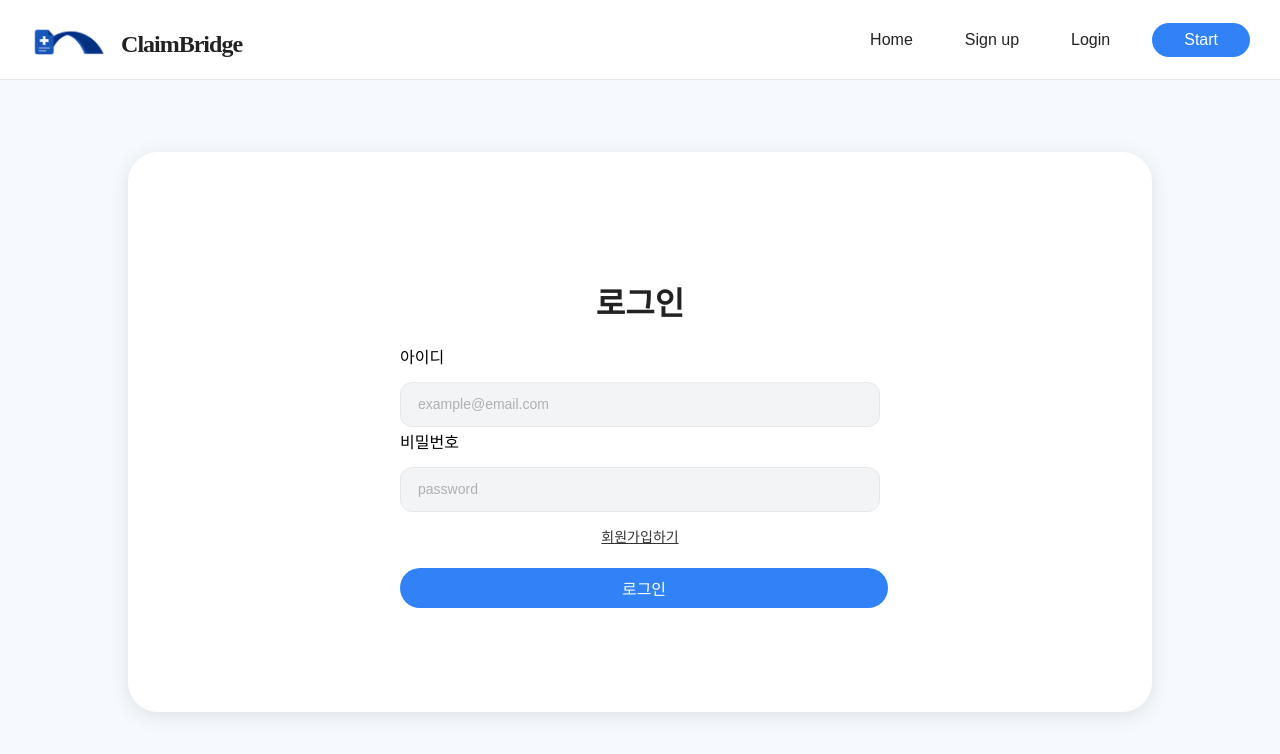
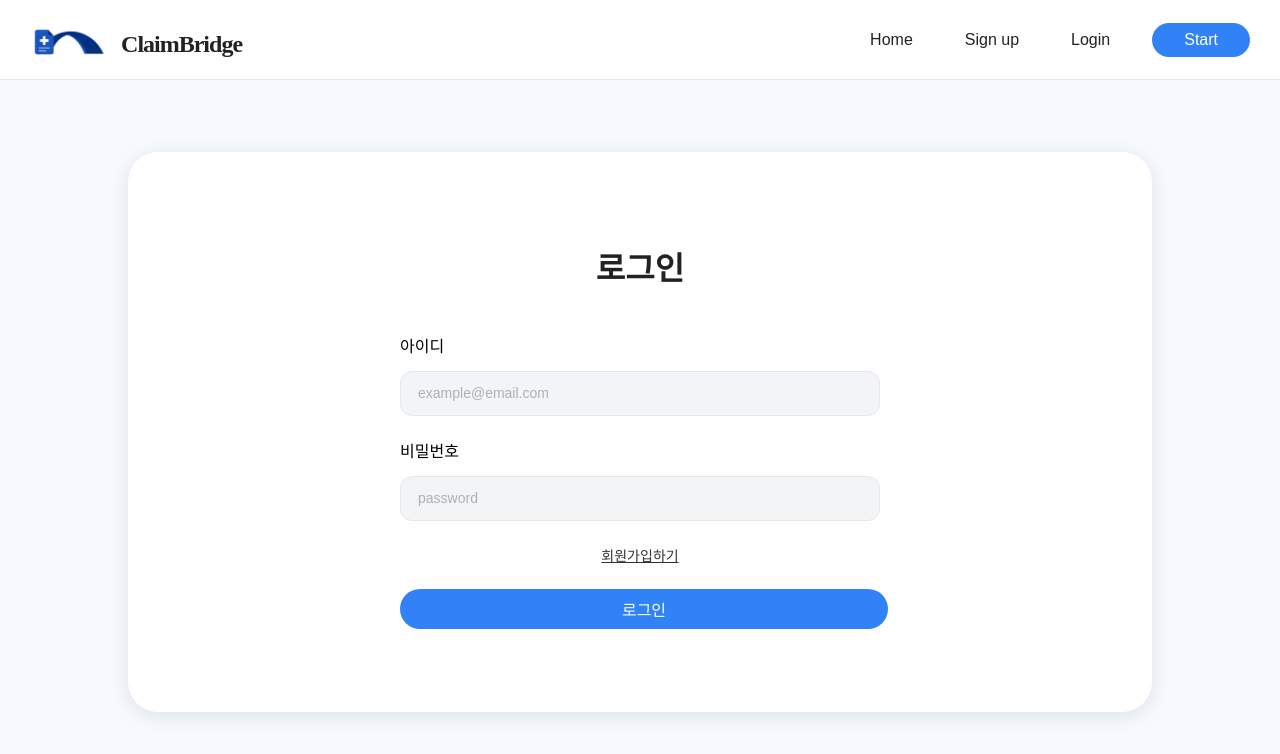
Before and after one commit to 2025-Summer-Bootcamp-Team-H/frontend, a React (Vite) app: page /Login in a window 1280 px wide. Shown: the top 754 px of the page. Built offline with nearby package versions, Linux system fonts and the light colour scheme.

Commit message:
Design: 로그인 페이지 퍼블리싱싱

```diff
--- a/src/pages/Login.jsx
+++ b/src/pages/Login.jsx
@@ -4,11 +4,27 @@ import Bigbtn from '../components/buttons/Bigbtn'
 import TextInput from '../components/Textinput'
 import styled from 'styled-components';
 
+const Wrapper = styled.div`
+  width: 100%;
+  height: 100%;
+  display: flex;
+  flex-direction: column;
+  align-items: center;
+  justify-content: flex-start;
+  padding-top: 40px;
+`;
+
+const FlexBox = styled.div`
+  display: flex;
+  flex-direction: column;
+  align-items: center;
+  gap: 24px;
+  width: 100%;
+`;
 
 const Title = styled.h1`
   font-size: 2rem;
   font-weight: bold;
-  margin-bottom: 18px;
   color: #222;
   text-align: center;
 `;
@@ -22,10 +38,14 @@ const StyledTextButton = styled.a`
   background: none;
   border: none;
   display: inline-block;
-  margin: 10px 0 0 0;
   &:hover {
     color: #000;
   }
+`;
+
+const StyledBigbtn = styled(Bigbtn)`
+  width: 100%;
+  max-width: 488px;
 `;
 
 function Login() {
@@ -33,11 +53,15 @@ function Login() {
         <>
             <Navbar type="user-logged-out" />
             <Container>
-                <Title>로그인</Title>
-                <TextInput label="아이디" placeholder="example@email.com" />
-                <TextInput label="비밀번호" placeholder="password" type="password" />
-                <StyledTextButton href="/signup">회원가입하기</StyledTextButton>
-                <Bigbtn style={{ marginTop: '18px' }}>로그인</Bigbtn>
+                <Wrapper>
+                    <FlexBox>
+                        <Title>로그인</Title>
+                        <TextInput label="아이디" placeholder="example@email.com" />
+                        <TextInput label="비밀번호" placeholder="password" type="password" />
+                        <StyledTextButton href="/signup">회원가입하기</StyledTextButton>
+                        <StyledBigbtn>로그인</StyledBigbtn>
+                    </FlexBox>
+                </Wrapper>
             </Container>
         </>
     )
```
